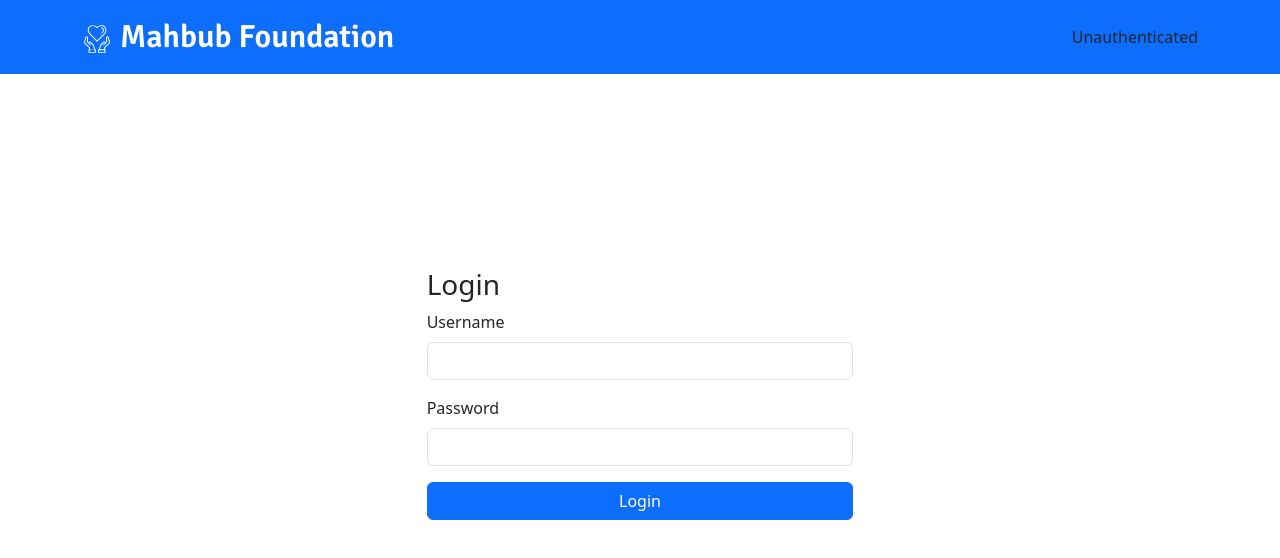
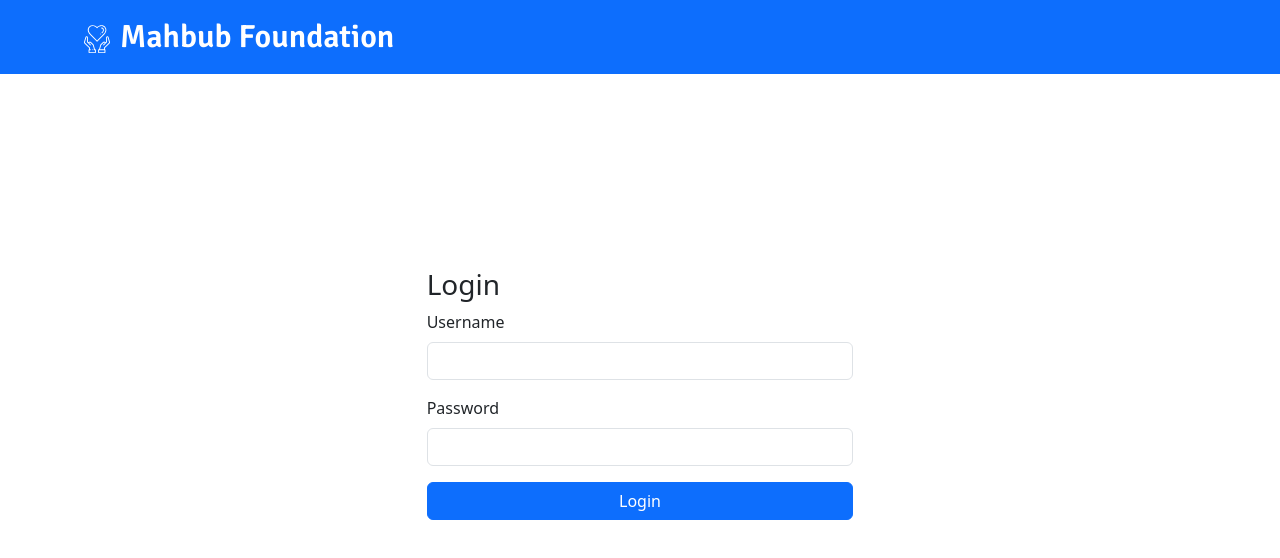
Before and after one commit to Homoakin619/mifo, a Next.js app: page /user/login in a window 1280 px wide. Shown: the top 558 px of the page. Built offline with nearby package versions, Linux system fonts and the light colour scheme; no server answers; a web font is replaced by a local one.

Commit message:
pushed some updates

```diff
--- a/components/Navbar.tsx
+++ b/components/Navbar.tsx
@@ -4,7 +4,6 @@ import { signOut, useSession } from "next-auth/react";
 export default function Navbar() {
   const { data: session, status } = useSession();
   const loading = status == "loading";
-  console.log(session);
 
   return (
     <nav className="navbar navbar-expand-lg bg-primary" data-bs-theme="dark">
@@ -30,7 +29,7 @@ export default function Navbar() {
             <span className="navbar-text me-3">Logged In!</span>
             <a className="btn btn-sm btn-danger" onClick={() => signOut({callbackUrl:"/"})}>Log Out</a>
           </div>
-        ) : <span>Unauthenticated</span>}
+        ) : <span></span>}
       </div>
     </nav>
   );
```
